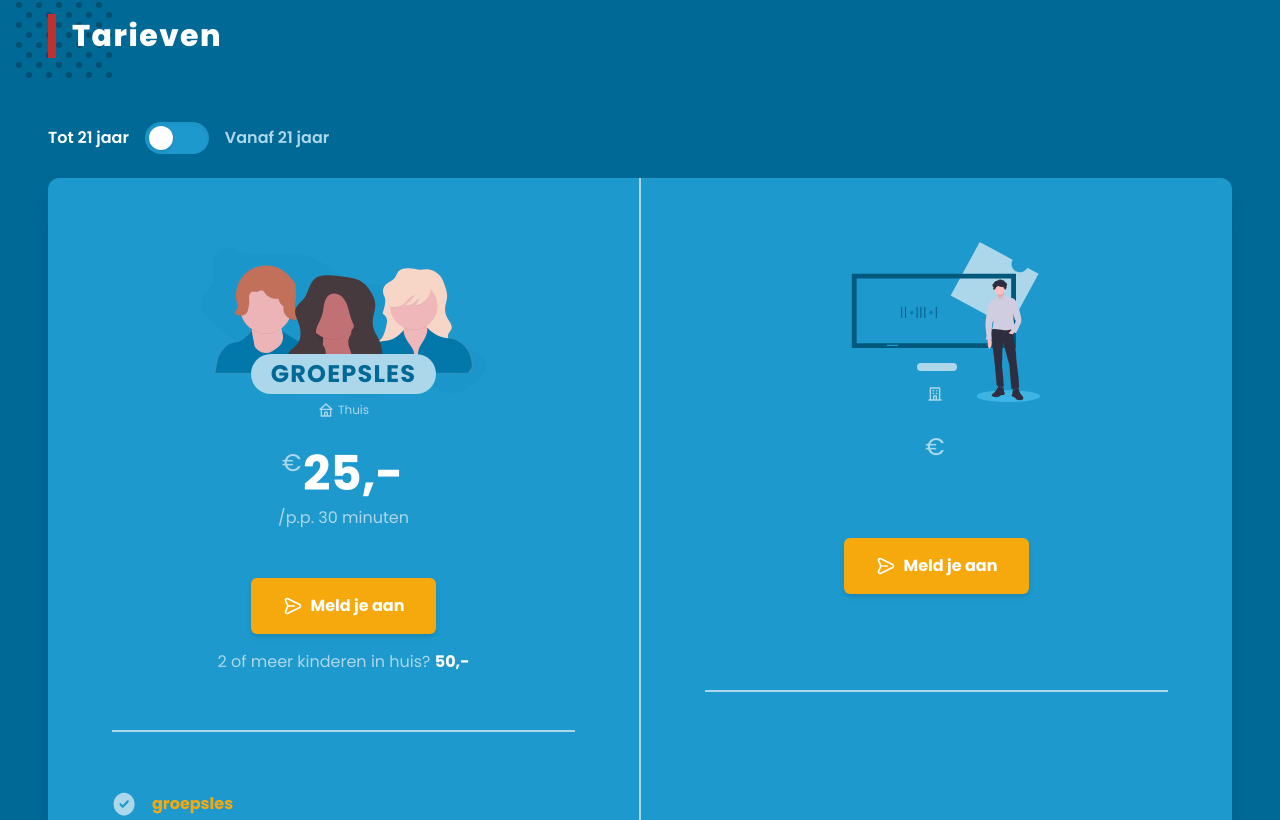
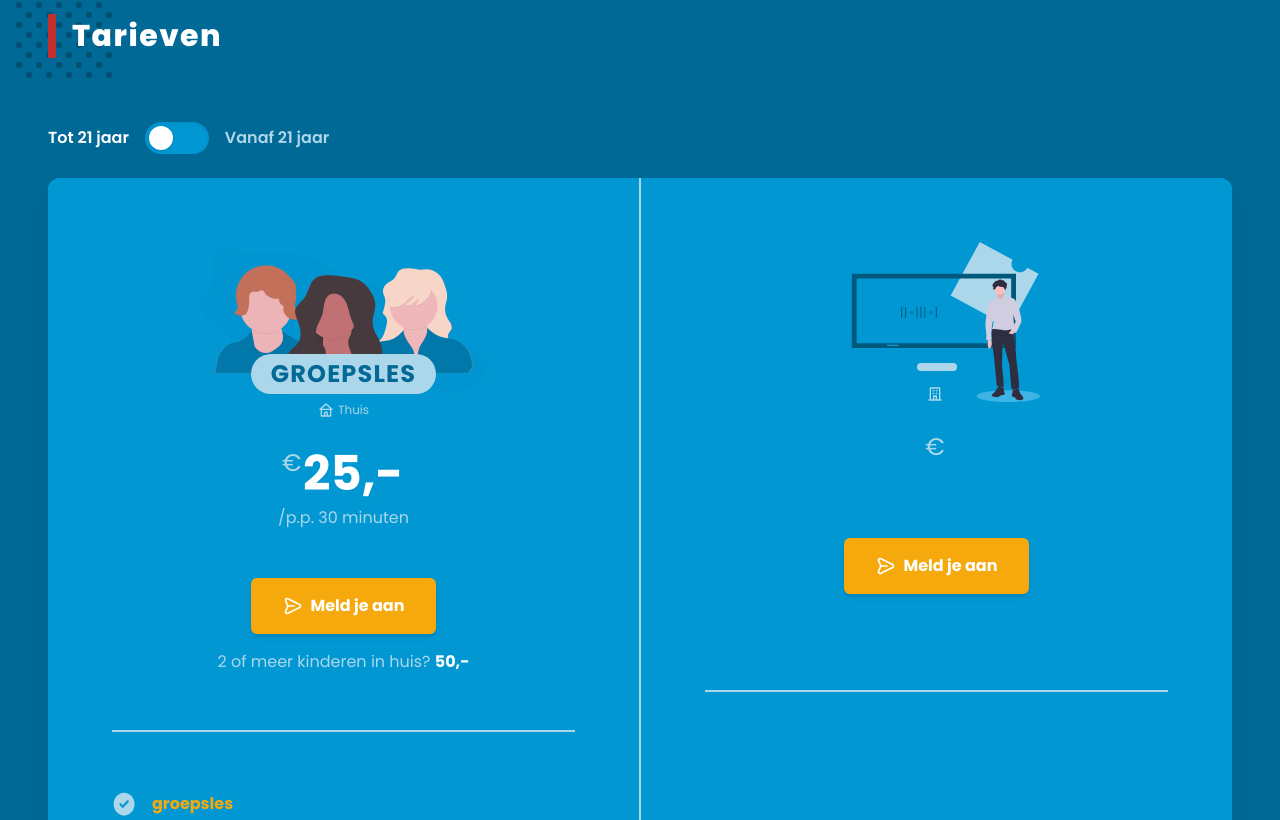
Before and after one commit to yannvanhalewyn/demuziekleraar, a Next.js app: page / in a window 1280 px wide. Shown: the part 1980-2800 px from the top of the page. Built offline with nearby package versions, Linux system fonts and the light colour scheme.

Commit message:
Cleanup color palette

```diff
--- a/src/pages/_document.js
+++ b/src/pages/_document.js
@@ -32,7 +32,7 @@ export default class MyDocument extends Document {
             rel="stylesheet"
           />
 
-          <meta http-equiv="x-ua-compatible" content="ie=edge" />
+          <meta httpEquiv="x-ua-compatible" content="ie=edge" />
 
           <link
             rel="apple-touch-icon"
--- a/tailwind.config.js
+++ b/tailwind.config.js
@@ -37,6 +37,7 @@ module.exports = {
       "lg": "1023px",
     },
     colors: {
+      transparent: "transparent",
       white: "#ffffff",
       gray: {
         100: "#f7fafc",
@@ -62,13 +63,13 @@ module.exports = {
         900: "#41100F",
       },
       blue: {
-        50: "#F2FBFF",
-        100: "#E6F7FF",
-        200: "#BFEBFE",
-        300: "#ACD7EA",
-        400: "#4DC7FC",
+        50: "#f6fbfc",
+        100: "#eaf3fa",
+        200: "#daeaf6",
+        300: "#acd7ea",
+        400: "#83cbea",
         500: "#00AFFA",
-        600: "#1E99CD",
+        600: "#0097d3",
         700: "#006996",
         800: "#004F71",
         900: "#00354B",
@@ -79,11 +80,11 @@ module.exports = {
         200: "#FDEAC3",
         300: "#FBDD9E",
         400: "#F9C356",
-        500: "#F6A90D",
-        600: "#DD980C",
-        700: "#946508",
-        800: "#6F4C06",
-        900: "#4A3304",
+        500: "#f6a90d",
+        600: "#d19006",
+        700: "#976a00",
+        800: "#644700",
+        900: "#453300",
       },
     }
   },
```
